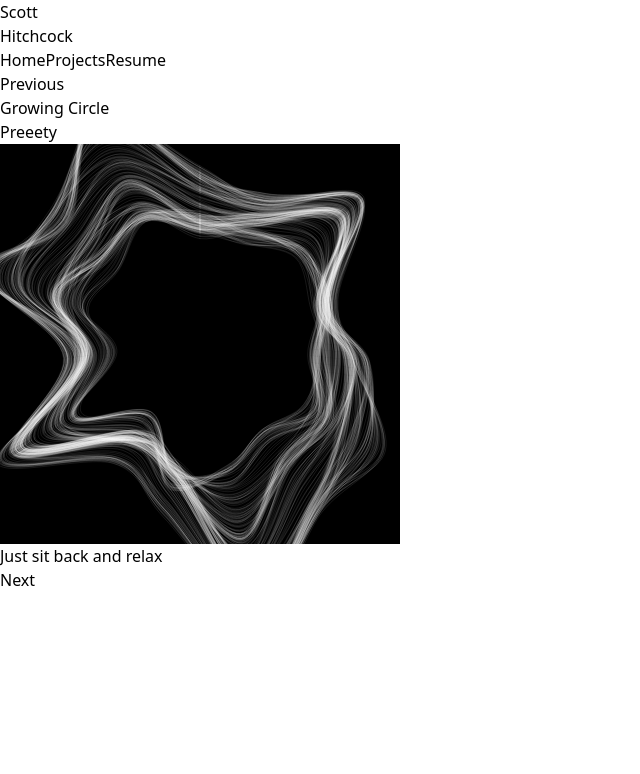
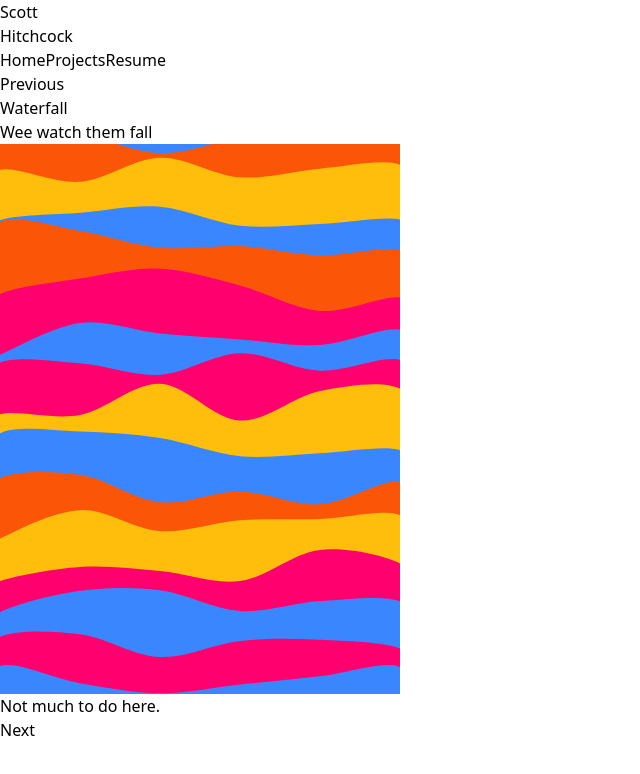
Before and after one commit to scotthitch/s-hitchcock-website, a Vue app: page /projects in a window 1280 px wide. Shown: the top 774 px of the page, without its empty margins (0-640 px from the left). Built offline with nearby package versions, Linux system fonts and the light colour scheme.

Commit message:
feat: add waterfall project
code needs to be updated

```diff
--- /dev/null
+++ b/src/p5Projects/Waterfall/WaterfallProject.vue
@@ -0,0 +1,21 @@
+<script setup lang="ts">
+import P5Project from "../../components/P5Project.vue";
+import script from "./script"
+
+</script>
+
+
+<!-- TODO: fix scriptname issue -->
+<template>
+    <P5Project
+      title="Waterfall"
+      scriptName="waterfal"
+      description="Wee watch them fall"
+      usageInstructions="Not much to do here."
+      :script="script"
+      :maxCanvasDimensions="{
+        width: 400,
+        height: 550
+      }"
+    />
+</template>
--- /dev/null
+++ b/src/p5Projects/Waterfall/script.ts
@@ -0,0 +1,114 @@
+import type { ScreenDimensions, p5ScriptInnerFunction } from '../../types'
+import P5 from 'p5' // Package from npm
+
+const script = (screenDimensions: ScreenDimensions): p5ScriptInnerFunction => {
+    const s = (p5: P5): void => {
+        let veils = [];
+        let numVeils = 16;
+        let veilsMin2 = numVeils - 2;
+        let colours = ["#ffbe0b", "#fb5607", "#ff006e", "#8338ec", "#3a86ff"]
+        let inc;
+        let flux;
+
+        p5.setup = () => {
+            p5.createCanvas(screenDimensions.width, screenDimensions.height);
+            // let colVal = 255;
+            inc = 2 * p5.height / veilsMin2;
+            flux = 80;
+
+            let colIndex = 1;
+            let prevColIndex = colIndex;
+            for (let j = -inc; j < p5.height + inc; j += inc / 2) {
+                colIndex = generateRandomIndex(prevColIndex, colours.length);
+                prevColIndex = colIndex;
+                let v = new Veil(j, flux, colours[colIndex], colIndex);
+                veils.push(v)
+                v.calcTopRow();
+            }
+
+        }
+
+        p5.draw = () => {
+            p5.background(0);
+
+            for (let v of veils) {
+                v.draw();
+                v.move();
+                if (v.heightAvg > p5.height + inc) {
+                    v.heightAvg = veils[0].heightAvg - inc / 2;
+                    veils.unshift(veils.pop())
+
+                }
+            }
+
+        }
+
+
+
+        const generateRandomIndex = (prevVal, max) => {
+            let val = prevVal;
+            while (val === prevVal) {
+                val = Math.floor(Math.random() * (max));
+            }
+            return val;
+        }
+
+
+
+        class Veil {
+            constructor(heightAvg, flux, colVal, colIndex) {
+              // this.yAvg = yAvg;
+              this.heightAvg = heightAvg;
+              this.colVal = colVal;
+              this.flux = flux;
+              this.colIndex = colIndex;
+              this.topRowArray = [];
+              this.xOff = p5.random(0, 100);
+            }
+
+            draw() {
+              p5.fill(this.colVal);
+              p5.noStroke();
+
+              p5.beginShape();
+              p5.curveVertex(0, p5.height);
+              p5.curveVertex(0, p5.height);
+              p5.curveVertex(-20, this.heightAvg);
+              for (let i = 0; i < this.topRowArray.length; i++) {
+                p5.curveVertex(this.topRowArray[i].x, this.topRowArray[i].y);
+              }
+              p5.curveVertex(p5.width + 20, this.heightAvg);
+              p5.curveVertex(p5.width, p5.height);
+              p5.curveVertex(p5.width, p5.height);
+              p5.endShape();
+            }
+
+            calcTopRow() {
+              this.topRowArray = [];
+              for (let i = 0; i <= p5.width; i += p5.width / 5) {
+                let yVal = this.heightAvg - p5.noise(i + this.xOff) * this.flux;
+                this.topRowArray.push(p5.createVector(i, yVal));
+              }
+            }
+
+            move() {
+              this.heightAvg += 1;
+              this.shimmer();
+            }
+
+            shimmer() {
+              for (let i = 0; i < this.topRowArray.length; i++) {
+                let newY = this.heightAvg - p5.noise(i + this.xOff) * this.flux;
+                this.topRowArray[i].y = newY;
+              }
+              this.xOff += 0.009;
+            }
+          }
+
+    }
+    return s;
+}
+
+
+
+export default script;
--- a/src/views/ProjectsView.vue
+++ b/src/views/ProjectsView.vue
@@ -3,12 +3,13 @@ import KaleidoscopeProject from '../p5Projects/Kaleidoscope/KaleidoscopeProject.
 import BallCascadeProject from '../p5Projects/BallCascade/BallCascadeProject.vue';
 import JoyDivisionLinesProject from '../p5Projects/JoyDivisionLines/JoyDivisionLinesProject.vue';
 import GrowingCircleProject from '../p5Projects/GrowingCircle/GrowingCircleProject.vue'
+import WaterfallProject from '../p5Projects/Waterfall/WaterfallProject.vue'
 
 import { ref, shallowRef } from 'vue'
 
 
 const projectSelectIndex = ref(0)
-const projects = shallowRef([GrowingCircleProject, JoyDivisionLinesProject, KaleidoscopeProject, BallCascadeProject]);
+const projects = shallowRef([WaterfallProject, GrowingCircleProject, JoyDivisionLinesProject, KaleidoscopeProject, BallCascadeProject]);
 // const projects = shallowRef([BallCascadeProject]);
 
 const incrementProjectSelect = () => {
```
